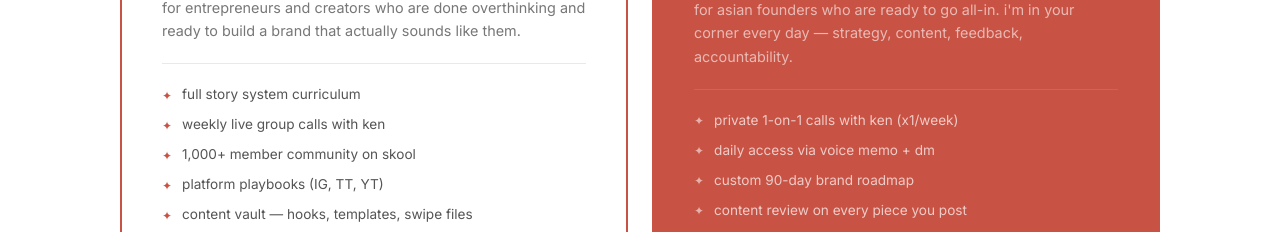
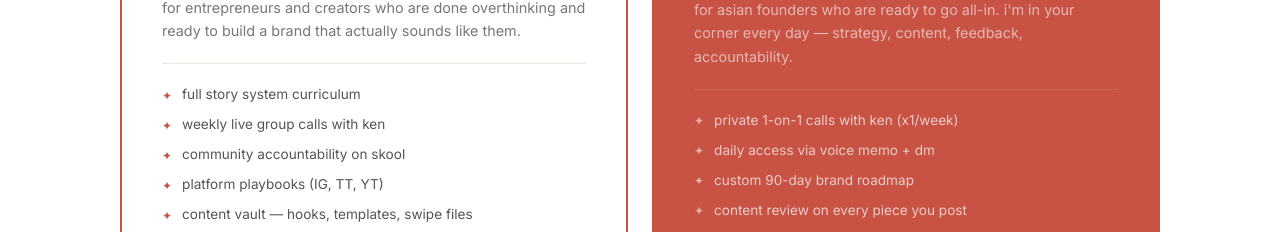
Before and after one commit to kennethctjandra-a11y/landing, a Next.js app: page / in a window 1280 px wide. Shown: the part 3472-3704 px from the top of the page. Built offline with nearby package versions, Linux system fonts and the light colour scheme; a web font is replaced by a local one.

Commit message:
Update Creatopia feature: community accountability on skool
https://claude.ai/code/session_01QPWwJ6uFc8cRw3HjhZVBvm

```diff
--- a/app/page.tsx
+++ b/app/page.tsx
@@ -423,7 +423,7 @@ export default function Home() {
               <p className="offer-tagline">for entrepreneurs and creators who are done overthinking and ready to build a brand that actually sounds like them.</p>
               <div className="offer-divider" />
               <ul className="offer-features">
-                {["full story system curriculum","weekly live group calls with ken","1,000+ member community on skool","platform playbooks (IG, TT, YT)","content vault — hooks, templates, swipe files","entrepreneur identity modules","peer feedback on your content","cancel anytime"].map(f => (
+                {["full story system curriculum","weekly live group calls with ken","community accountability on skool","platform playbooks (IG, TT, YT)","content vault — hooks, templates, swipe files","entrepreneur identity modules","peer feedback on your content","cancel anytime"].map(f => (
                   <li className="offer-feature" key={f}><span className="feature-check">✦</span>{f}</li>
                 ))}
               </ul>
```
